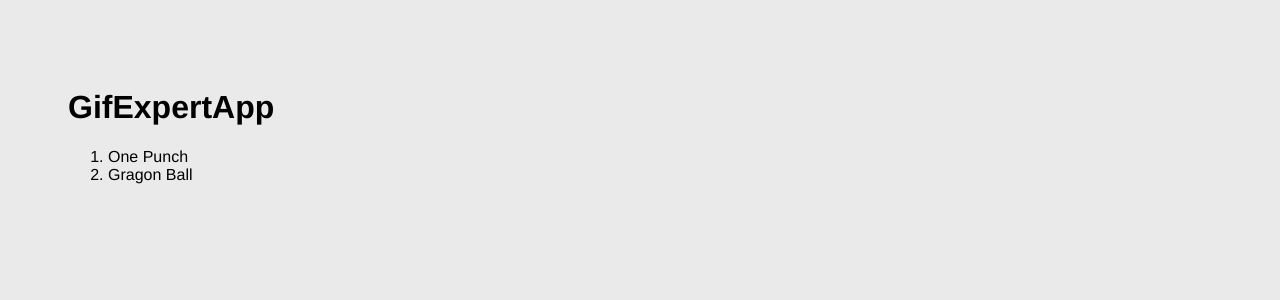
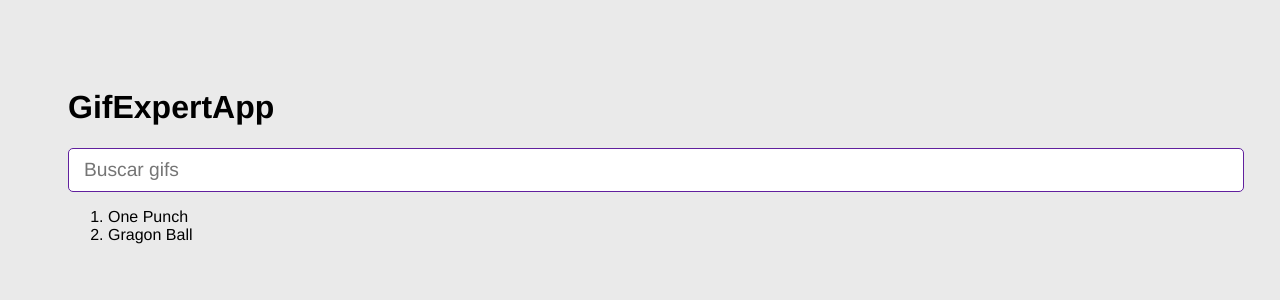
Before and after one commit to irwinet/app-react-git-expert-05, a React (Vite) app: page / in a window 1280 px wide. Shown: the top 300 px of the page. Built offline with nearby package versions, Linux system fonts and the light colour scheme.

Commit message:
Add AddCategory component

```diff
--- a/src/GifExpertApp.jsx
+++ b/src/GifExpertApp.jsx
@@ -1,14 +1,24 @@
+/* eslint-disable no-unused-vars */
 import { useState } from "react"
+import { AddCategory } from './components/AddCategory'
 
 export const GifExpertApp = () => {
 
   const [categories, setCategories] = useState(['One Punch', 'Gragon Ball']);
 
-console.log(categories);
+  //   console.log(categories);
+  const onAddCategory = () => {
+    setCategories(['Valorant', ...categories]);
+    // setCategories(cat => [...cat, 'Valorant']);
+  }
 
   return (
     <>
         <h1>GifExpertApp</h1>
+
+        <AddCategory setCategories = { setCategories } />
+
+        {/* <button onClick={onAddCategory}>Agregar</button> */}
 
         <ol>
             { categories.map(category => {
--- /dev/null
+++ b/src/components/AddCategory.jsx
@@ -0,0 +1,26 @@
+/* eslint-disable react/prop-types */
+import { useState } from "react"
+
+export const AddCategory = ({ setCategories }) => {
+
+  const [inputValue, setInputValue] = useState('')
+
+  const onInputChange = (event) => {
+    setInputValue(event.target.value)
+  }
+
+  const onSubmit = (event) => {
+    event.preventDefault();
+    // console.log(event);
+    if(inputValue.trim().length<=1) return;
+    setCategories( cat => [inputValue, ...cat]);
+    setInputValue('');
+  }
+
+  return (
+    <form onSubmit={(event) => onSubmit(event)}>
+      <input type="text" placeholder="Buscar gifs" value={inputValue}
+        onChange={ (event) => onInputChange(event)} />
+    </form>
+  )
+}
```
